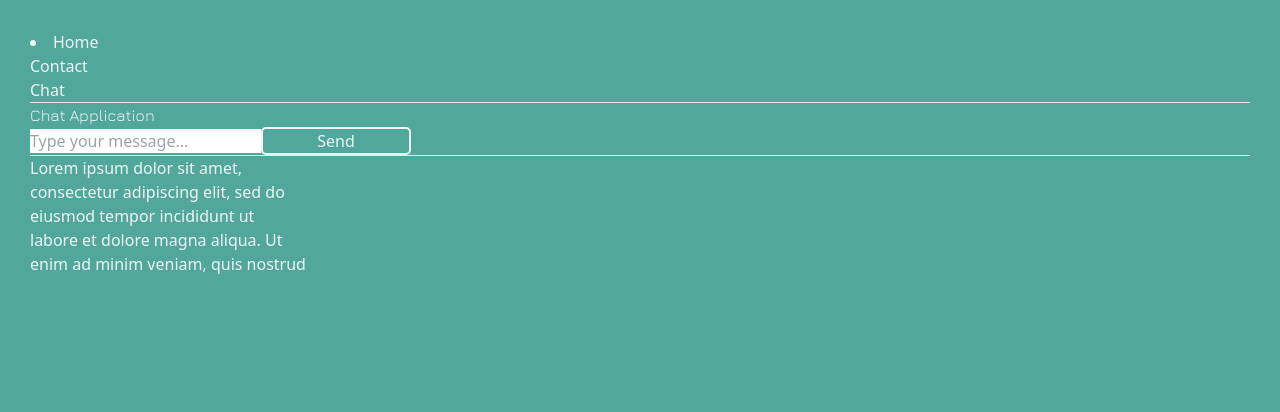
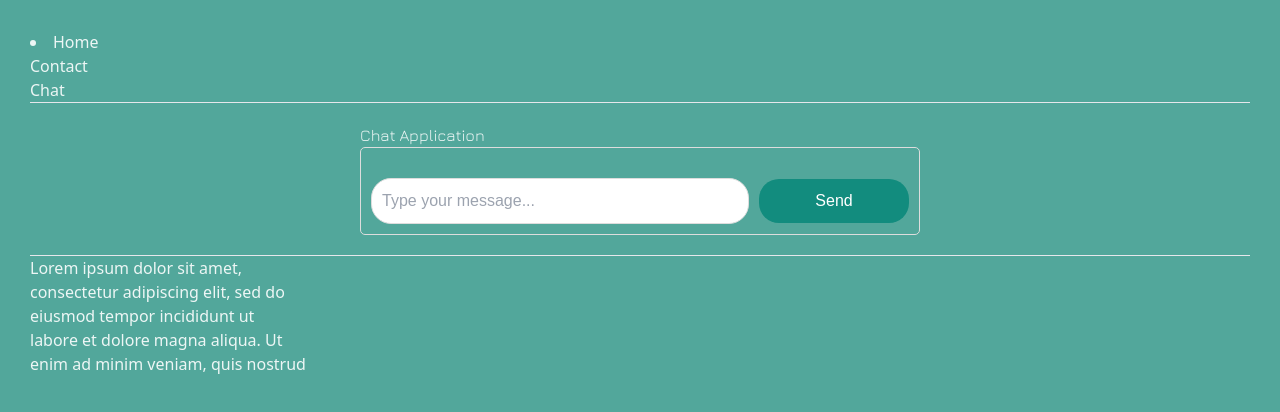
Before and after one commit to wany1ka/Event, a React (Vite) app: page /chat in a window 1280 px wide. Shown: the top 412 px of the page. Built offline with nearby package versions, Linux system fonts and the light colour scheme.

Commit message:
style chat

```diff
--- a/src/components/Chat.jsx
+++ b/src/components/Chat.jsx
@@ -1,5 +1,5 @@
 import React, { useState, useEffect } from 'react';
-import './styles/ChatApp';
+import './styles/ChatApp.css';
 
 function Message({ text, sender }) {
   return (
@@ -46,6 +46,7 @@ function Chat() {
           onChange={handleInputChange}
           placeholder="Type your message..."
           className="input-field"
+          style={{color:'#023047'}}
         />
         <button onClick={sendMessage} className="send-button">Send</button>
       </div>
--- a/src/components/styles/ChatApp.css
+++ b/src/components/styles/ChatApp.css
@@ -0,0 +1,63 @@
+.app-container {
+    max-width: 600px;
+    margin: 0 auto;
+    padding: 20px;
+    font-family: Arial, sans-serif;
+  }
+
+  .chat-container {
+    border: 1px solid #ddd;
+    border-radius: 5px;
+    overflow: hidden;
+  }
+
+  .message-container {
+    max-height: 400px;
+    overflow-y: auto;
+    padding: 10px;
+  }
+
+  .message {
+    background-color: #023047;
+    padding: 8px 12px;
+    margin-bottom: 10px;
+    border-radius: 5px;
+    color: #023047;
+  }
+
+  .user-message {
+    background-color: #dcf8c6;
+    color: #023047;
+  }
+
+  .bot-message {
+    background-color: #e4e4e4;
+  }
+
+  .input-container {
+    display: flex;
+    align-items: center;
+    padding: 10px;
+  }
+
+  .input-field {
+    flex: 1;
+    padding: 10px;
+    border: 1px solid #ddd;
+    border-radius: 20px;
+    margin-right: 10px;
+  }
+
+  .send-button {
+    padding: 10px 20px;
+    background-color: #128c7e;
+    color: #fff;
+    border: none;
+    border-radius: 20px;
+    cursor: pointer;
+    transition: background-color 0.3s ease;
+  }
+
+  .send-button:hover {
+    background-color: #0d6e5f;
+  }
```
